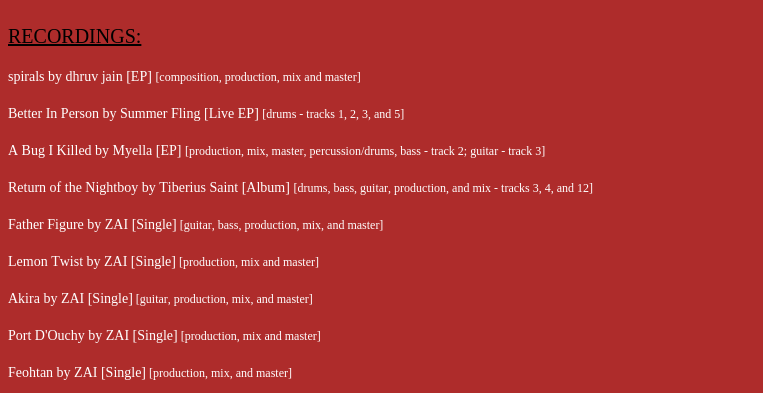
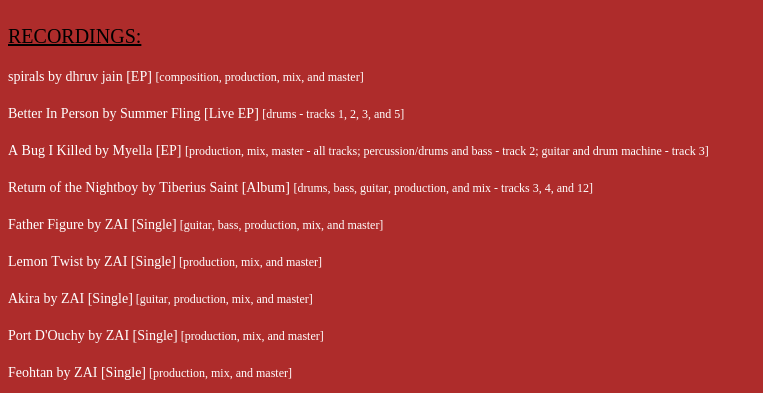
Before and after one commit to dhruvjainn/actual-website, a plain HTML site: page index.html in a window 1280 px wide. Shown: the part 1101-1494 px from the top of the page, without its empty margins (0-763 px from the left). Drawn offline with Linux system fonts and the light colour scheme.

Commit message:
Update index.html

```diff
--- a/index.html
+++ b/index.html
@@ -104,21 +104,21 @@
   <p class="p3"><span class="s1"></span><br></p>
 <p class="p16"><span class="s2">RECORDINGS:</span></p>
 <p class="p17"><span class="s1"></span><br></p>
-        <p class="p18"><span class="s1">spirals by dhruv jain [EP] </span><span class="s4">  [composition, production, mix and master]</span></p>
+        <p class="p18"><span class="s1">spirals by dhruv jain [EP] </span><span class="s4">  [composition, production, mix, and master]</span></p>
   <p class="p17"><span class="s1"></span><br></p>
     <p class="p18"><span class="s1">Better In Person by Summer Fling  [Live EP] </span><span class="s5">  [drums - tracks 1, 2, 3, and 5]</span></p>
   <p class="p17"><span class="s1"></span><br></p>
-      <p class="p18"><span class="s1">A Bug I Killed by Myella  [EP] </span><span class="s5">  [production, mix, master, percussion/drums, bass - track 2; guitar - track 3]</span></p>
+      <p class="p18"><span class="s1">A Bug I Killed by Myella  [EP] </span><span class="s5">  [production, mix, master - all tracks; percussion/drums and bass - track 2; guitar and drum machine - track 3]</span></p>
   <p class="p17"><span class="s1"></span><br></p>
         <p class="p18"><span class="s1">Return of the Nightboy by Tiberius Saint  [Album] </span><span class="s5">  [drums, bass, guitar, production, and mix - tracks 3, 4, and 12]</span></p>
   <p class="p17"><span class="s1"></span><br></p>
   <p class="p18"><span class="s1">Father Figure by ZAI  [Single]</span><span class="s4">  [guitar, bass, production, mix, and master]</span></p>
   <p class="p17"><span class="s1"></span><br></p>
-      <p class="p18"><span class="s1">Lemon Twist by ZAI  [Single]</span><span class="s4">  [production, mix and master]</span></p>
+      <p class="p18"><span class="s1">Lemon Twist by ZAI  [Single]</span><span class="s4">  [production, mix, and master]</span></p>
   <p class="p17"><span class="s1"></span><br></p>
 <p class="p18"><span class="s1">Akira by ZAI  [Single]</span><span class="s4">  [guitar, production, mix, and master]</span></p>
   <p class="p17"><span class="s1"></span><br></p>
-  <p class="p18"><span class="s1">Port D'Ouchy by ZAI  [Single]</span><span class="s4">  [production, mix and master]</span></p>
+  <p class="p18"><span class="s1">Port D'Ouchy by ZAI  [Single]</span><span class="s4">  [production, mix, and master]</span></p>
   <p class="p17"><span class="s1"></span><br></p>
     <p class="p18"><span class="s1">Feohtan by ZAI  [Single]</span><span class="s4">  [production, mix, and master]</span></p>
   <p class="p17"><span class="s1"></span><br></p>
```
